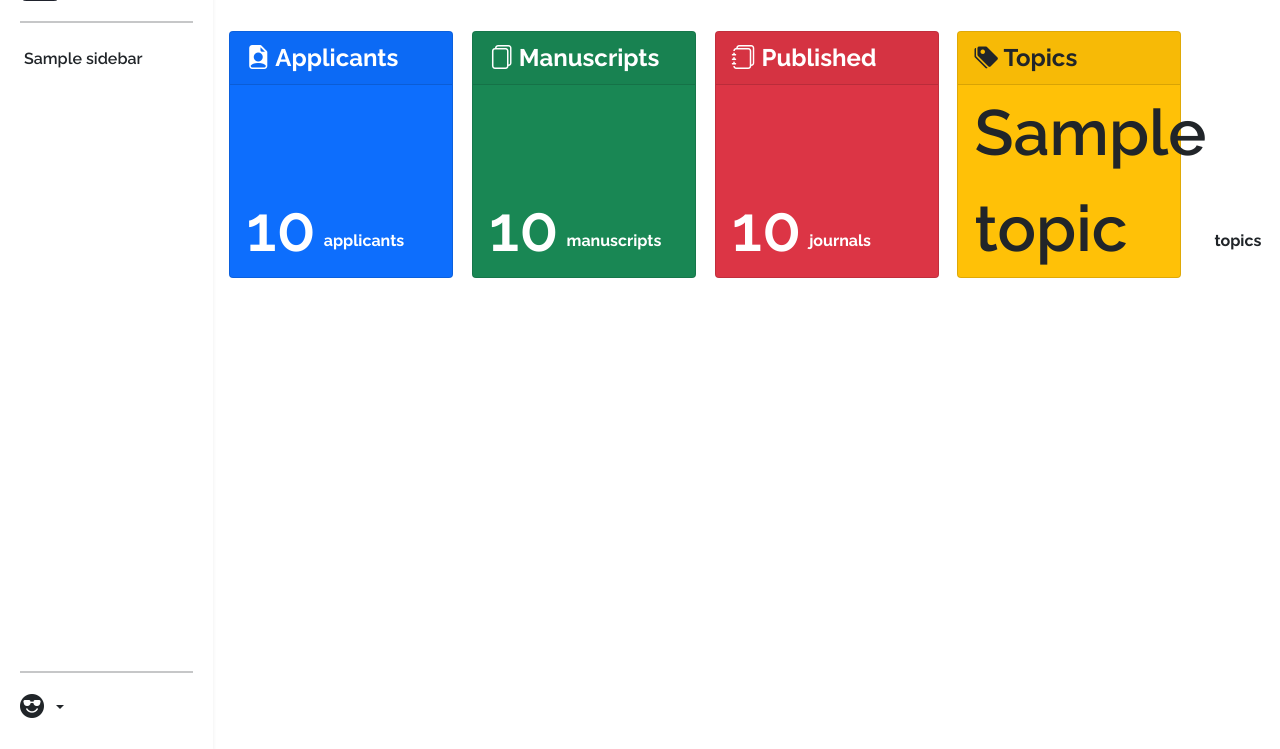
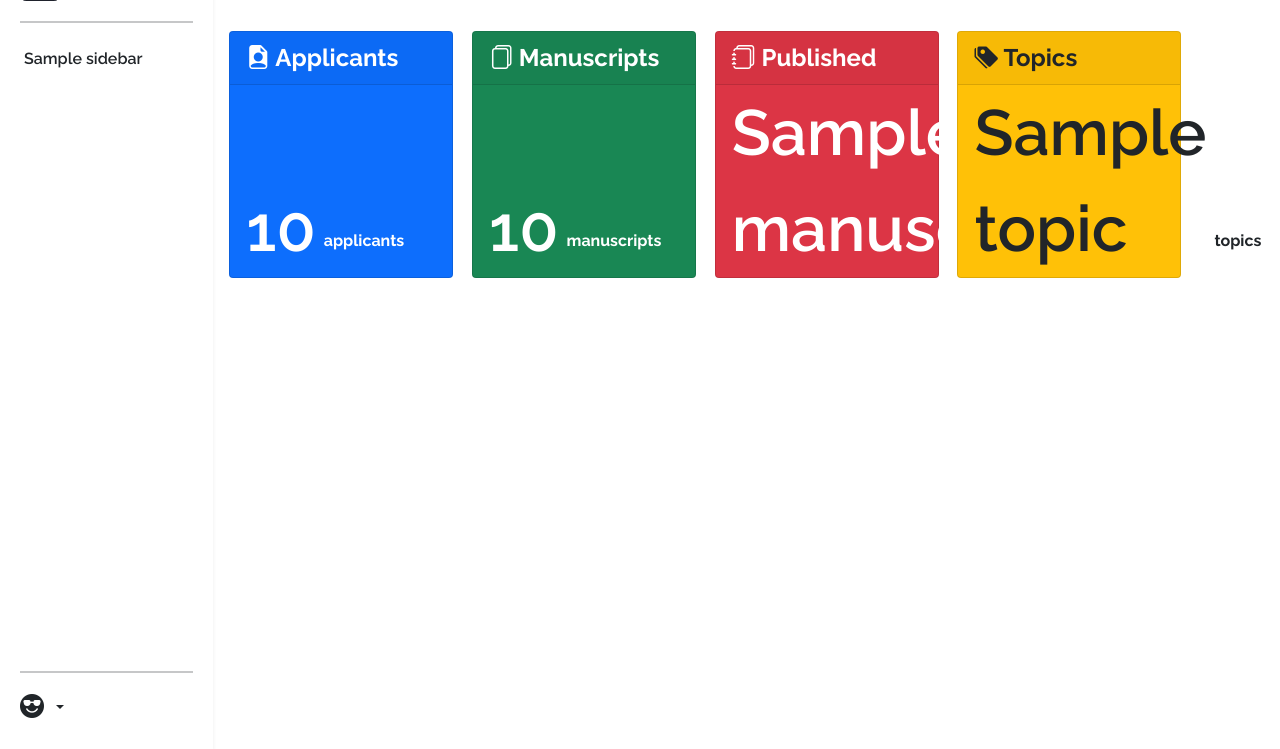
Before and after one commit to ukayaj620/rejournal, a Flask app: template app/templates/pages/admin/index.html in a window 1280 px wide. Shown: the part 51-800 px from the top of the page. Run offline with Flask 2, Linux system fonts and the light colour scheme; tables that the repository leaves empty hold one stand-in row (values such as "Sample post"); the template is opened without the code that fills it: values that come from a table or form of the project are taken from there, most other values are stand-ins (such as "Sample title", 1, 10 or a date in 2020); parts of the project's set-up code (start-up, migrations or seed data) failed here and were passed over; some libraries are stand-ins or nearby versions.

Commit message:
feat: show manuscript metric

```diff
--- a/app/routes/admin.py
+++ b/app/routes/admin.py
@@ -2,6 +2,7 @@ from flask import Blueprint, render_template, request, redirect, url_for
 from flask_login import login_required
 from app.middlewares.role_checker import RoleChecker
 from app.controllers.topic import TopicController
+from app.controllers.journal import JournalController
 from app.controllers.user import UserController
 
 admin = Blueprint('admin', __name__, template_folder='templates')
@@ -9,13 +10,15 @@ role_checker = RoleChecker()
 
 topic_controller = TopicController()
 user_controller = UserController()
+journal_controller = JournalController()
 
 @admin.route('/', methods=['GET'])
 @login_required
 @role_checker.check_permission(role='admin')
 def index():
   metrics = {
-    'topic': topic_controller.topic.query.count()
+    'topic': len(topic_controller.topic.query.all()),
+    'manuscript': len(journal_controller.fetch_by_status(status='Submitted'))
   }
   return render_template('pages/admin/index.html', metrics=metrics, role='Admin')
 
--- a/app/templates/pages/admin/index.html
+++ b/app/templates/pages/admin/index.html
@@ -24,7 +24,7 @@
       <div class="card text-white bg-danger mb-3 d-flex me-3 flex-grow-1 card-width">
         <div class="card-header fs-4 fw-bold"><i class="fs-4 fs-5 bi-journals"></i> Published</div>
         <div class="card-body py-0 d-flex flex-row align-items-end">
-          <p class="mb-0 fw-semibold" style="font-size: 64px;">10</p>
+          <p class="mb-0 fw-semibold" style="font-size: 64px;">{{ metrics['manuscript'] }}</p>
           <p class="fs-6 fw-bold pb-2 ms-2">journals</p>
         </div>
       </div>
```
